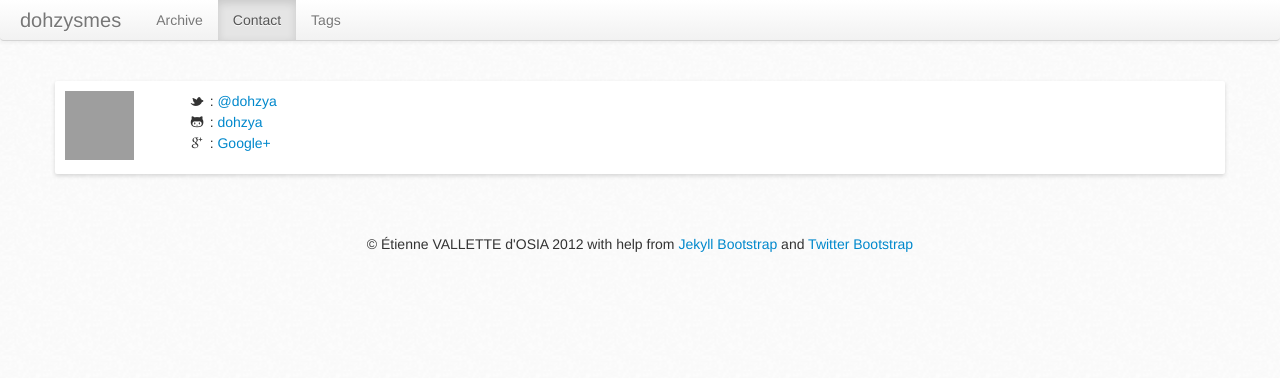
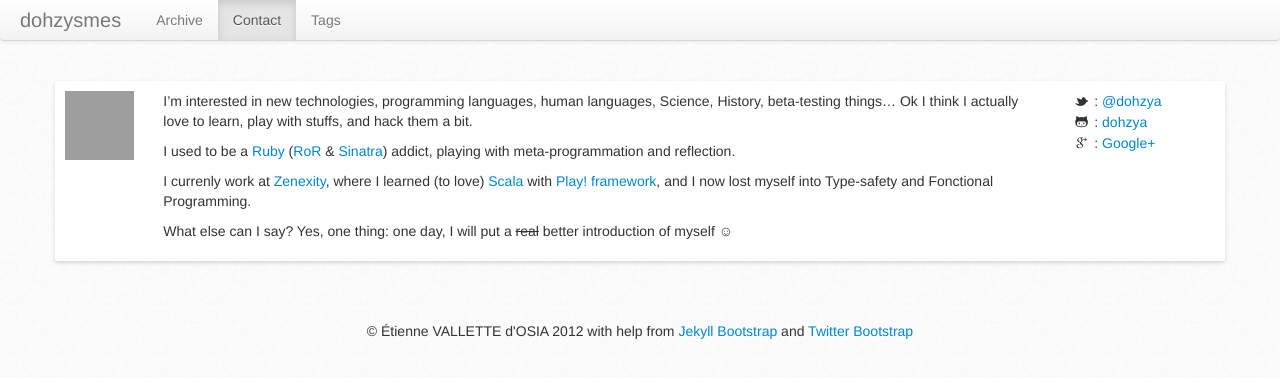
Before and after one commit to dohzya/dohzya.com, a Jekyll site: the page built from contact.html, in a window 1280 px wide. Shown: the top 378 px of the page. Built offline with Jekyll 4.4.1, drawn with Linux system fonts in a browser that asks for light colours; grey boxes are pictures that could not be loaded.

Commit message:
contact: Improve (a bit)

```diff
--- a/contact.html
+++ b/contact.html
@@ -14,7 +14,28 @@ group: navigation
           <div class="span1">
             <img src="http://www.gravatar.com/avatar/e257c17034ca33ea3f75574f6b22e402.png" alt="avatar" />
           </div>
-          <div class="span11">
+          <div class="span9">
+            {% capture blabla %}
+
+I'm interested in new technologies, programming languages, human languages, Science, History, beta-testing things… Ok I think I actually love to learn, play with stuffs, and hack them a bit.
+
+I used to be a [Ruby][ruby] ([RoR][ror] & [Sinatra][sinatra]) addict, playing with meta-programmation and reflection.
+
+I currenly work at [Zenexity][zenexity], where I learned (to love) [Scala][scala] with [Play! framework][play], and I now lost myself into Type-safety and Fonctional Programming.
+
+What else can I say? Yes, one thing: one day, I will put a <strike>real</strike> better introduction of myself ☺
+
+[ruby]: http://www.ruby-lang.org/
+[ror]: http://rubyonrails.org/
+[sinatra]: http://www.sinatrarb.com/
+[scala]: http://www.scala-lang.org/
+[play]: http://www.playframework.org/
+[zenexity]: http://zenexity.com/
+
+            {% endcapture %}
+            {{ blabla | markdownify }}
+          </div>
+          <div class="span2">
             <ul class="contact">
               <li>
                 <i class="icon-twitter"></i> : <a href="https://twitter.com/dohzya">@dohzya</a>
```
